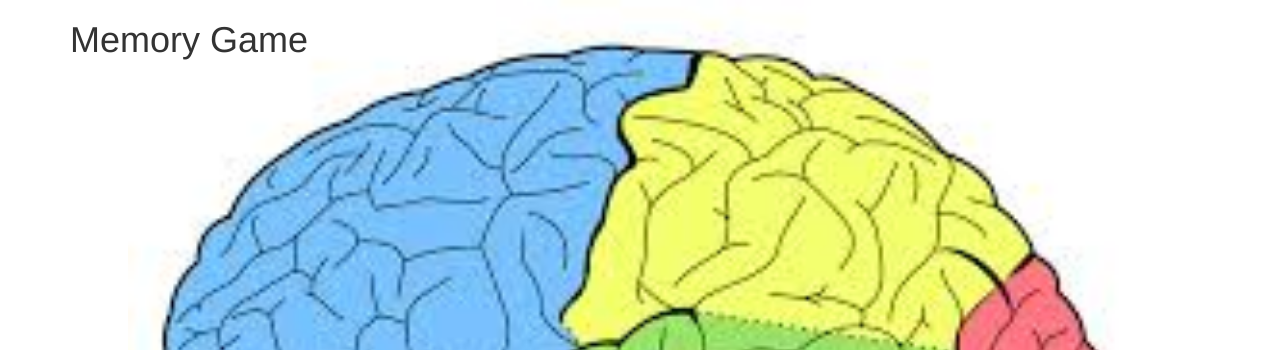
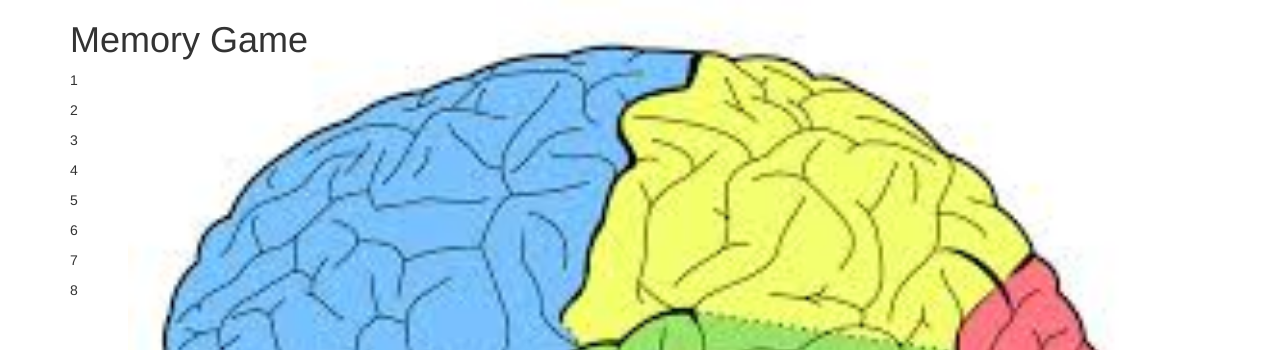
Before and after one commit to fee-slc-2016/react-memory-game, a React app: page / in a window 1280 px wide. Shown: the top 350 px of the page. Built offline with nearby package versions, Linux system fonts and the light colour scheme.

Commit message:
feat(core) Create Board.js
Added Board component
Added board to App state
Board components creates array of board size

```diff
--- a/src/app/components/App.js
+++ b/src/app/components/App.js
@@ -2,15 +2,25 @@
 
 import React from 'react';
 
+import Board from './Board';
 import Header from './Header';
 
 import AppSass from './App.sass';
 
 export default class App extends React.Component {
+  constructor(props) {
+    super(props);
+    this.state = {
+      board: {
+        size: 8,
+      }
+    }
+  }
   render () {
     return (
       <div className='container'>
         <Header />
+        <Board board={this.state.board} />
       </div>
     );
   }
--- /dev/null
+++ b/src/app/components/Board.js
@@ -0,0 +1,17 @@
+"use strict";
+
+import React from 'react';
+
+export default class Board extends React.Component {
+
+  render() {
+    return (
+      <div className="board">
+        {[...Array(this.props.board.size)].map((c, i, a) =>
+          <p key={i + 1}> {i + 1} </p>
+        )}
+      </div>
+
+    );
+  }
+}
```
